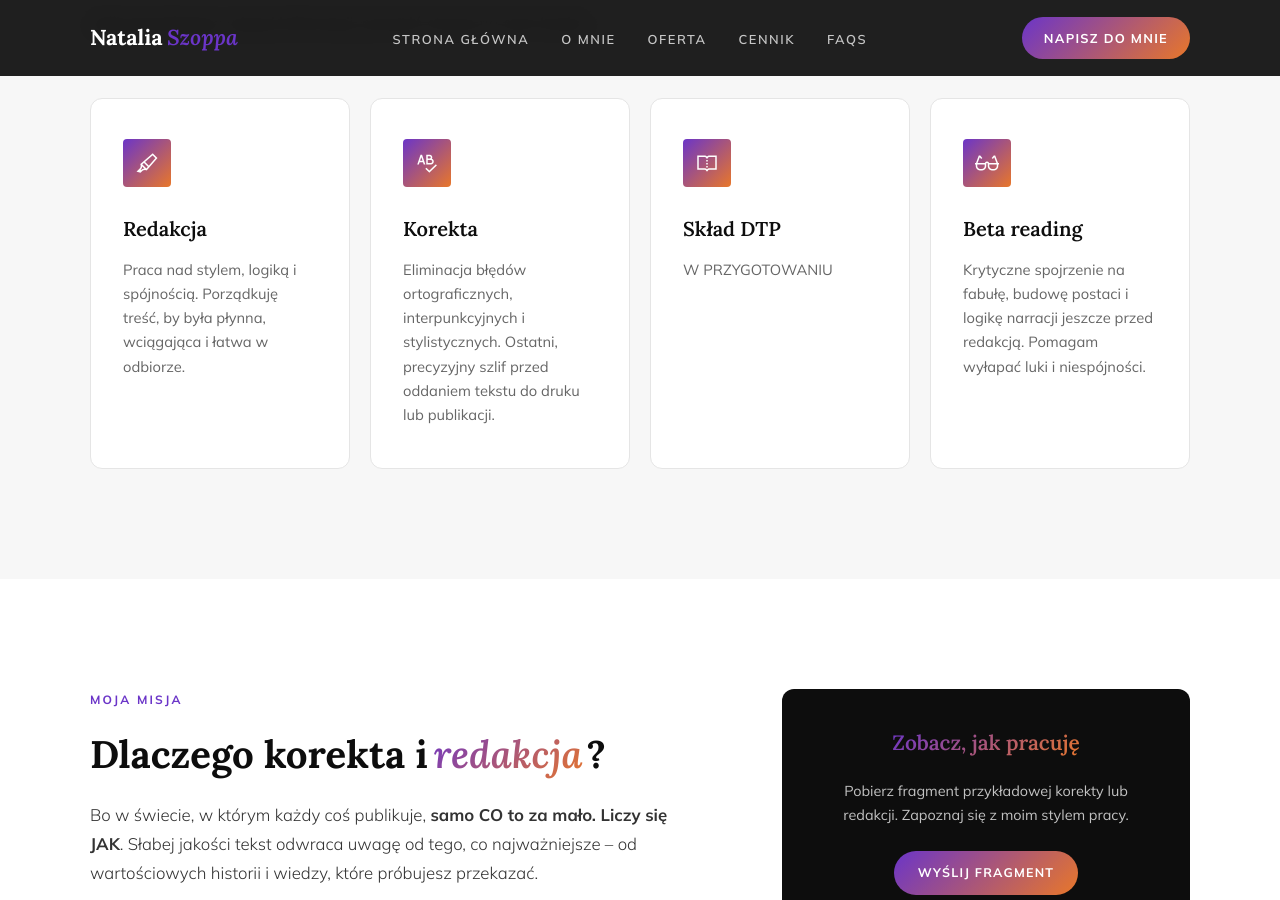
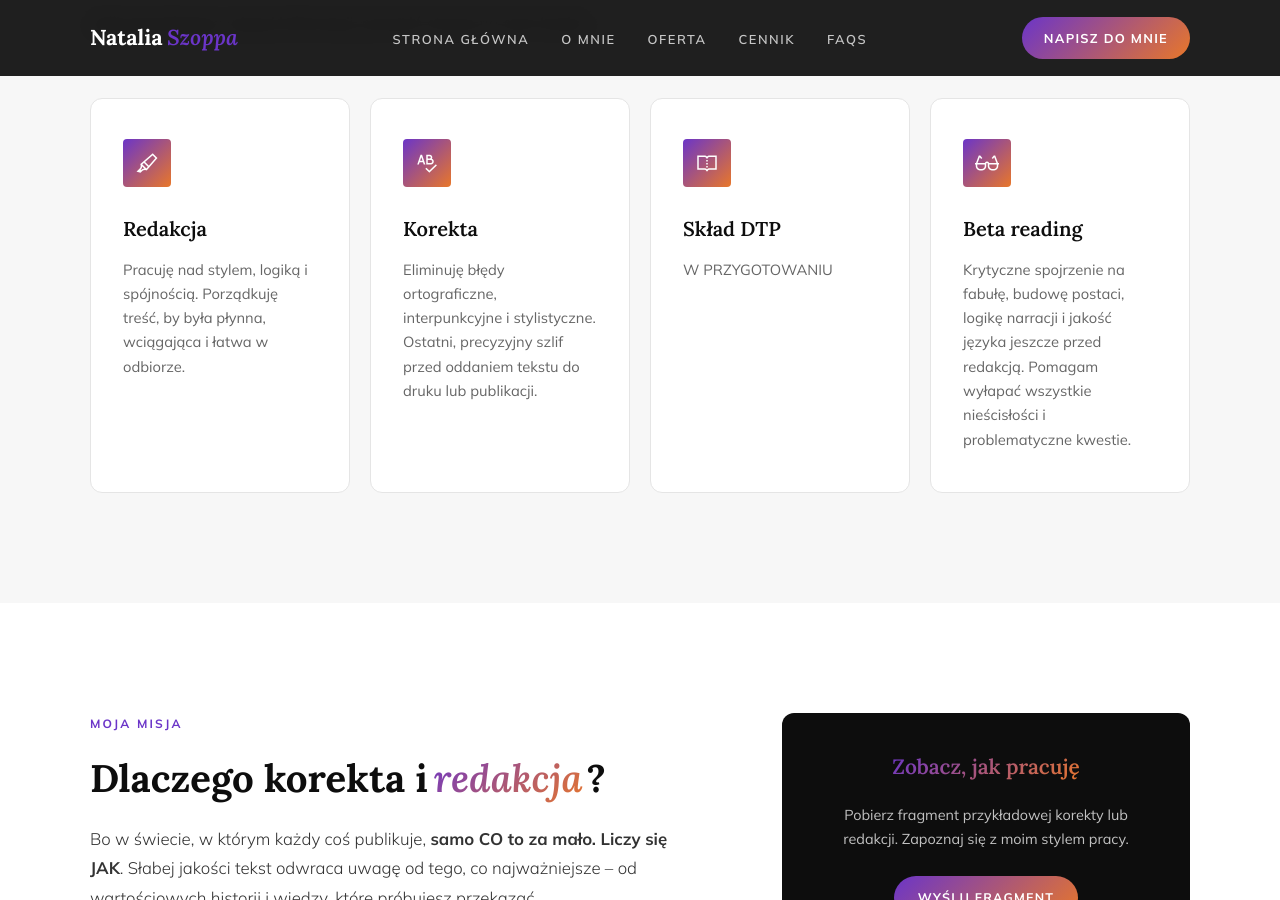
Before and after one commit to Bonnie00726/nataliaszoppa, a Jekyll site: the page built from index.html, in a window 1280 px wide and 900 px high, scrolled down 1992 px. Built offline with Jekyll 4.4.1, drawn with Linux system fonts in a browser that asks for light colours; some of the changed text lies outside the part shown.

Commit message:
Update index.html

```diff
--- a/index.html
+++ b/index.html
@@ -24,7 +24,7 @@
             zasługują na najlepszą oprawę
         </h1>
 
-        <p class="hero-sub reveal delay-3">Pomagam twórcom i markom publikować teksty, które brzmią precyzyjnie, wyglądają profesjonalnie i robią trwałe wrażenie.</p>
+        <p class="hero-sub reveal delay-3">Pomagam twórcom i markom publikować teksty, które robią trwałe wrażenie.</p>
 
         <div class="hero-stats reveal delay-4">
             <div class="hero-stat">
@@ -76,12 +76,12 @@
             <div class="service-card">
                 <div class="service-icon"><i class="las la-highlighter"></i></div>
                 <h3>Redakcja</h3>
-                <p>Praca nad stylem, logiką i spójnością. Porządkuję treść, by była płynna, wciągająca i łatwa w odbiorze.</p>
+                <p>Pracuję nad stylem, logiką i spójnością. Porządkuję treść, by była płynna, wciągająca i łatwa w odbiorze.</p>
             </div>
             <div class="service-card">
                 <div class="service-icon"><i class="las la-spell-check"></i></div>
                 <h3>Korekta</h3>
-                <p>Eliminacja błędów ortograficznych, interpunkcyjnych i stylistycznych. Ostatni, precyzyjny szlif przed oddaniem tekstu do druku lub publikacji.</p>
+                <p>Eliminuję błędy ortograficzne, interpunkcyjne i stylistyczne. Ostatni, precyzyjny szlif przed oddaniem tekstu do druku lub publikacji.</p>
             </div>
             <div class="service-card">
                 <div class="service-icon"><i class="las la-book-open"></i></div>
@@ -91,7 +91,7 @@
             <div class="service-card">
                 <div class="service-icon"><i class="las la-glasses"></i></div>
                 <h3>Beta reading</h3>
-                <p>Krytyczne spojrzenie na fabułę, budowę postaci i logikę narracji jeszcze przed redakcją. Pomagam wyłapać luki i niespójności.</p>
+                <p>Krytyczne spojrzenie na fabułę, budowę postaci, logikę narracji i jakość języka jeszcze przed redakcją. Pomagam wyłapać wszystkie nieścisłości i problematyczne kwestie.</p>
             </div>
 
         </div>
@@ -157,8 +157,8 @@
         <h2 class="section-h2 reveal delay-1" style="text-align: center; margin-bottom: 64px;">Współpraca w <em>skrócie</em></h2>
         <div class="steps">
             <div class="step reveal delay-1"><div class="step-num"><span>1</span></div><div class="step-name">Zapytanie</div><p class="step-desc">Wysyłasz mail z opisem projektu. Podajesz objętość, rodzaj tekstu, opisujesz problemy i dodajesz inne informacje, które pomogą mi zrozumieć, czego potrzebujesz.</p></div>
-            <div class="step reveal delay-2"><div class="step-num"><span>2</span></div><div class="step-name">Wycena i próbka</div><p class="step-desc">Otrzymujesz przejrzystą ofertę, czyli cenę, zakres prac, krótkie wyjaśnienie, jakich zmian będzie wymagał tekst oraz informację o dostępnych terminach.</p></div>
-            <div class="step reveal delay-3"><div class="step-num"><span>3</span></div><div class="step-name">Realizacja</div><p class="step-desc">Gdy podpiszemy umowę i zapłacisz za usługę, ja nanoszę poprawki w trybie śledzenia zmian.</p></div>
+            <div class="step reveal delay-2"><div class="step-num"><span>2</span></div><div class="step-name">Wycena i próbka</div><p class="step-desc">Otrzymujesz przejrzystą ofertę, czyli cenę, zakres prac, krótkie wyjaśnienie, jakich zmian będzie wymagał tekst, oraz informację o dostępnych terminach.</p></div>
+            <div class="step reveal delay-3"><div class="step-num"><span>3</span></div><div class="step-name">Realizacja</div><p class="step-desc">Gdy podpiszemy umowę i zapłacisz za usługę, ja naniosę poprawki w trybie śledzenia zmian.</p></div>
             <div class="step reveal delay-4"><div class="step-num"><span>4</span></div><div class="step-name">Gotowe!</div><p class="step-desc">Otrzymujesz gotowy plik oraz zwięzłe wskazówki autorskie. Służę pomocą przy ewentualnych pytaniach.</p></div>
         </div>
     </div>
```
